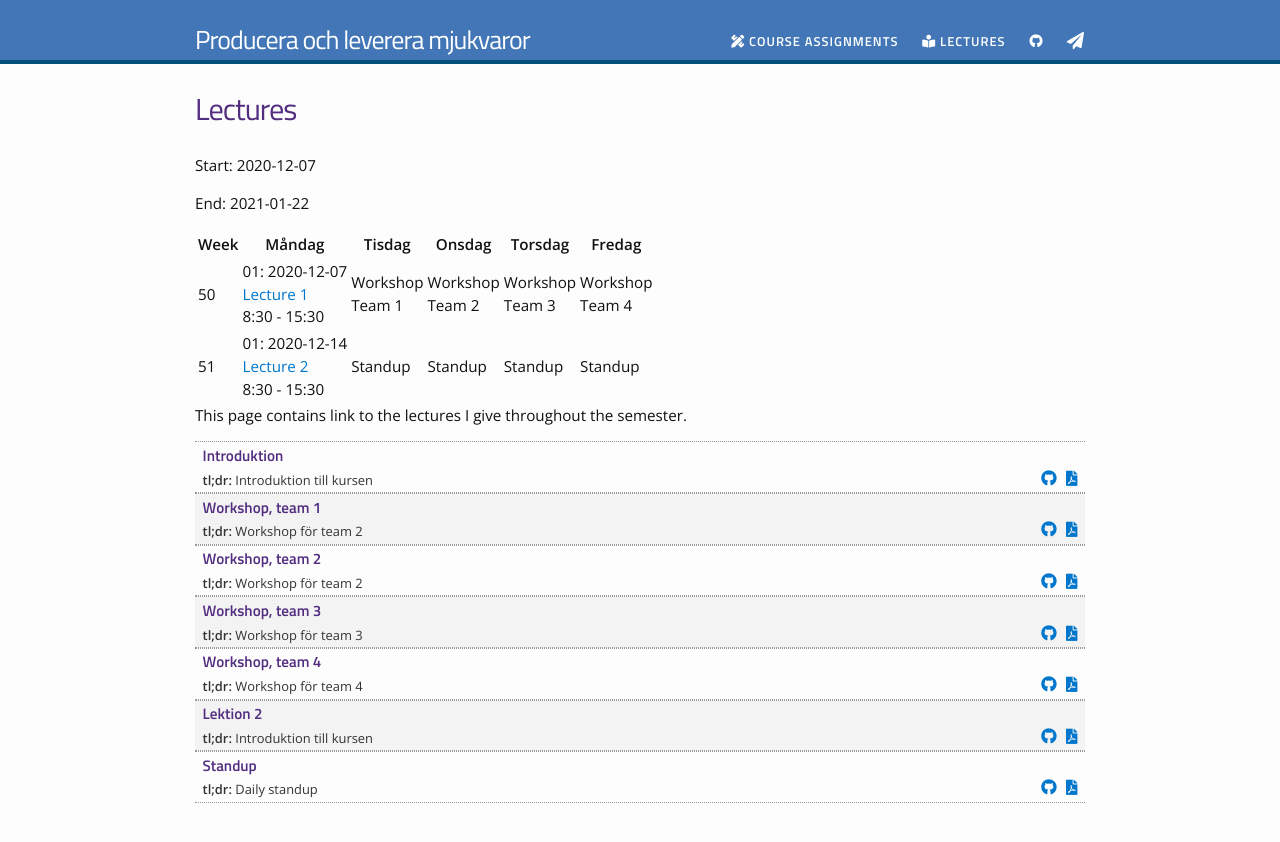
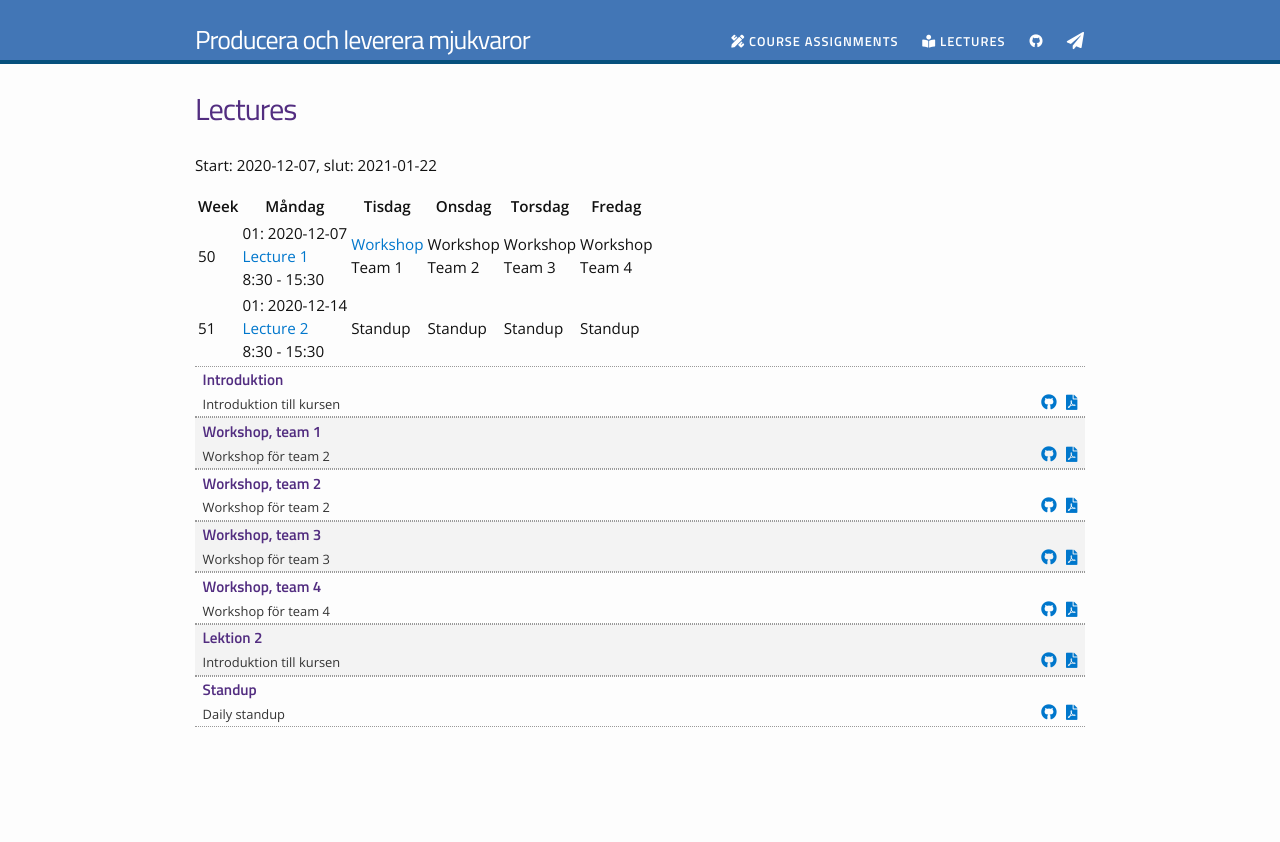
Before and after one commit to PGBSNH19/course-producera-leverera, a Jekyll site: the page built from lectures.md, in a window 1280 px wide. Shown: the top 842 px of the page. Built offline with Jekyll 4.4.1, drawn with Linux system fonts in a browser that asks for light colours; nearby versions of some CDN libraries.

```diff
--- a/lectures.md
+++ b/lectures.md
@@ -4,25 +4,20 @@ title: Lectures
 permalink: /lectures/
 ---
 
-Start: {{ site.course-start}}
-
-End: {{ site.course-end}}
+Start: {{ site.course-start}}, slut: {{ site.course-end}}
 
 Week|Måndag|Tisdag |Onsdag |Torsdag|Fredag
 -----|-------|-------|------|------|------
-50|01: 2020-12-07<br />[Lecture 1](lecture_01)<br />8:30 - 15:30|Workshop<br />Team 1|Workshop<br />Team 2|Workshop<br />Team 3|Workshop<br />Team 4
+50|01: 2020-12-07<br />[Lecture 1](lecture_01)<br />8:30 - 15:30|[Workshop](workshop)<br />Team 1|Workshop<br />Team 2|Workshop<br />Team 3|Workshop<br />Team 4
 51|01: 2020-12-14<br />[Lecture 2](lecture_02)<br />8:30 - 15:30|Standup|Standup|Standup|Standup
 
-
-This page contains link to the lectures I give throughout the semester.
 
 
 <ul id="archive">
 {% for lecture in site.data.lectures %}
       <li class="archiveposturl">
         <span><a href="{{ lecture.slug }}">{{ lecture.title }}</a></span><br>
-<span class = "postlower">
-<strong>tl;dr:</strong> {{ lecture.tldr }}</span>
+<span class = "postlower">{{ lecture.description }}</span>
 <strong style="font-size:100%; font-family: 'Titillium Web', sans-serif; float:right; padding-right: .5em">
 	<a href="https://github.com/{{ site.githubdir}}/tree/master/{{ lecture.dirname }}"><i class="fab fa-github"></i></a>&nbsp;&nbsp;
 <a href="https://github.com/{{ site.githubdir}}/blob/master/{{ lecture.dirname }}/{{ lecture.filename}}.pdf"><i class="fas fa-file-pdf"></i></a>
```
Also changed, not shown: _data/lectures.yml (+7 -7 lines).
